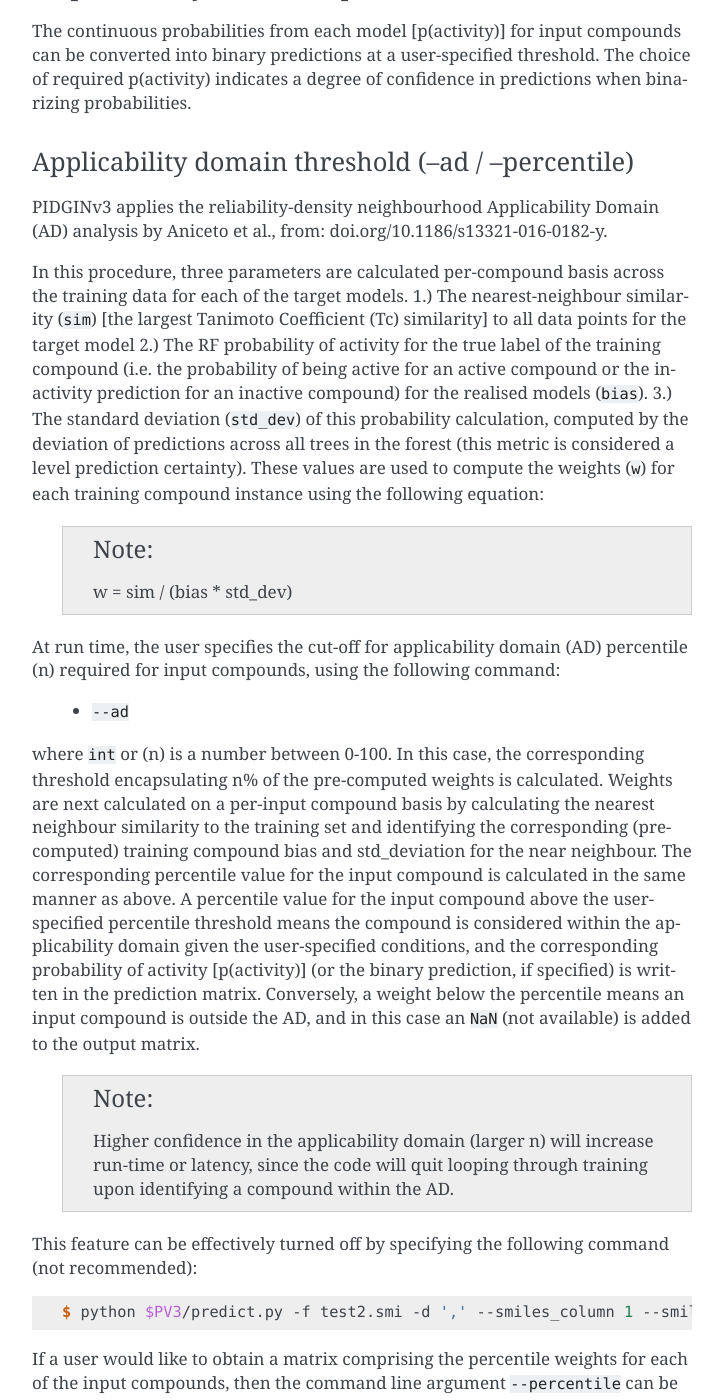
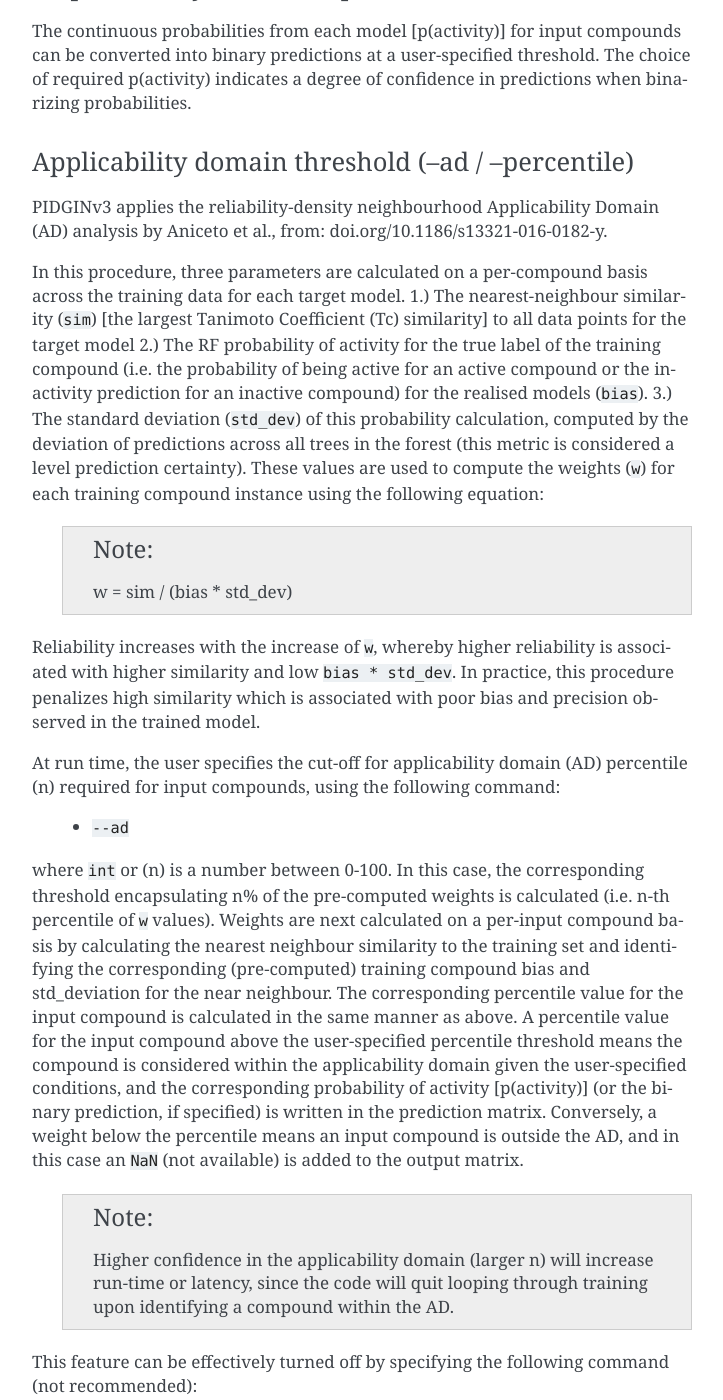
Before and after one commit to lhm30/PIDGINv3, a Sphinx documentation site: the page built from docs/usage/command.rst, in a window 1280 px wide and 1400 px high, scrolled down 2815 px. Shown: the whole window, without its empty margins (388-1111 px from the left). Built offline with Sphinx 7.4.7, drawn with Linux system fonts in a browser that asks for light colours; some of the changed text lies outside the part shown.

Commit message:
Updated docs

```diff
--- a/docs/install.rst
+++ b/docs/install.rst
@@ -30,7 +30,7 @@
 
 3. Now run: ``source activate pidgin3_env`` (This activates the PIDGINv3 virtual environment. N.B This is required for each new terminal session in order to run PIDGIN in the future)
 
-4. Now run: ``pip install standaridser`` [Installs the IMI eTOX `flatkinson standardiser`_ (replaces ChemAxon's standardizer used in previous PIDGIN versions)]
+4. Now run: ``pip install standardiser`` [Installs the IMI eTOX `flatkinson standardiser`_ (replaces ChemAxon's standardizer used in previous PIDGIN versions)]
 
 5. Navigate the directory you wish to install PIDGINv3 and in Mac/Linux terminal run ``git clone https://github.com/lhm30/PIDGINv3/`` (recommended) or download/extract the zip from `GitHub`_ webpage (not recommended due to inability to pull updates)
 
--- a/docs/usage/command.rst
+++ b/docs/usage/command.rst
@@ -134,8 +134,8 @@
 PIDGINv3 applies the reliability-density neighbourhood Applicability Domain (AD) analysis
 by Aniceto et al., from: doi.org/10.1186/s13321-016-0182-y.
 
-In this procedure, three parameters are calculated per-compound basis across the training
-data for each of the target models. 1.) The nearest-neighbour similarity (``sim``)
+In this procedure, three parameters are calculated on a per-compound basis across the
+training data for each target model. 1.) The nearest-neighbour similarity (``sim``)
 [the largest Tanimoto Coefficient (Tc) similarity] to all data points for the target
 model 2.) The RF probability of activity for the true label of the training compound (i.e.
 the probability of being active for an active compound or the inactivity prediction for an
@@ -148,23 +148,28 @@
     .. note::
         w = sim / (bias * std_dev)
 
+Reliability increases with the increase of ``w``, whereby higher reliability is associated
+with higher similarity and low ``bias * std_dev``. In practice, this procedure penalizes
+high similarity which is associated with poor bias and precision observed in the trained
+model.
+
 At run time, the user specifies the cut-off for applicability domain (AD) percentile (n)
 required for input compounds, using the following command:
 
 	* ``--ad``
 
 where ``int`` or (n) is a number between 0-100. In this case, the corresponding threshold
-encapsulating n% of the pre-computed weights is calculated. Weights are next calculated on
-a per-input compound basis by calculating the nearest neighbour similarity to the training
-set and identifying the corresponding (pre-computed) training compound bias and
-std_deviation for the near neighbour. The corresponding percentile value for the input
-compound is calculated in the same manner as above. A percentile value for the input
-compound above the user-specified  percentile threshold means the compound is considered
-within the applicability domain  given the user-specified conditions, and the
-corresponding probability of activity  [p(activity)] (or the binary prediction, if
-specified) is written in the prediction  matrix. Conversely, a weight below the percentile
-means an input compound is outside the  AD, and in this case an ``NaN`` (not available) is
-added to the output matrix.
+encapsulating n% of the pre-computed weights is calculated (i.e. n-th percentile of ``w``
+values). Weights are next calculated on a per-input compound basis by calculating the
+nearest neighbour similarity to the training set and identifying the corresponding
+(pre-computed) training compound bias and std_deviation for the near neighbour. The
+corresponding percentile value for the input compound is calculated in the same manner as
+above. A percentile value for the input compound above the user-specified  percentile
+threshold means the compound is considered within the applicability domain  given the
+user-specified conditions, and the corresponding probability of activity  [p(activity)]
+(or the binary prediction, if specified) is written in the prediction  matrix. Conversely,
+a weight below the percentile means an input compound is outside the  AD, and in this case
+an ``NaN`` (not available) is added to the output matrix.
 
     .. note::
         Higher confidence in the applicability domain (larger n) will increase
@@ -182,7 +187,7 @@
 input compounds, then the command line argument ``--percentile`` can be used.
 
 
-Annotating known activity in ChEMBL or PubChem(--known_flag)
+Annotating known activity in ChEMBL or PubChem (--known_flag)
 ~~~~~~~~~~~~~~~~~~~~~~~~~~~~~~~~~~~~~~~~~~~~~~~~~~~~~~~~~~~~
 
 Known actives from ChEMBL and the inactives used from PubChem (possibly only a subset due
--- a/docs/usage/extended.rst
+++ b/docs/usage/extended.rst
@@ -33,7 +33,7 @@
 
 .. code-block:: shell-session
 
-	$ python $PV3/predict.py -f test.smi --ntrees 250 --target_class Ligase -b 0.1
+	$ python $PV3/predict.py -f test.smi --ntrees 250 --target_class Ligase --std_dev
 
 .. note::
 	The max number of trees when generating the models was set to 250. An algorithm to
--- a/docs/usage/started.rst
+++ b/docs/usage/started.rst
@@ -43,7 +43,7 @@
 The threshold can be increased to increase the confidence in the prediction.
 
 .. note::
-	These probabilities are different from PIDGINv2 in that they have not been
+	These probabilities are different from PIDGIN `version 2`_ in that they have not been
 	Platt-scaled, since this increased the number of false positives.
 
 Decreasing applicability domain (AD) filter
@@ -106,7 +106,7 @@
 
 .. code-block:: shell-session
 
-	$ python $PV3/predict.py -f test.smi --organism "Rattus" -b 0.1,1 -p 0.5 --min_size 50 --se_filter l50po,bedroc,0.8
+	$ python $PV3/predict.py -f test.smi --organism "Rattus" -b 0.1,1 -p 0.5 --min_size 50 --se_filter --performance_filter l50po,bedroc,0.8
 
 would filter rat models that did not require Sphere Exclusion (SE) (i.e. sufficient number
 of inactives available) and a minimum number of 50 actives in the training set, with a
@@ -114,3 +114,5 @@
 data out over 4-fold cross validation (L50PO) to produce a binary matrix of predictions
 at a probability cut-off of 0.5 and for models trained with bioactivity data at a
 threshold of 0.1 & 1.0 um.
+
+.. include:: ../substitutions.rst
```
